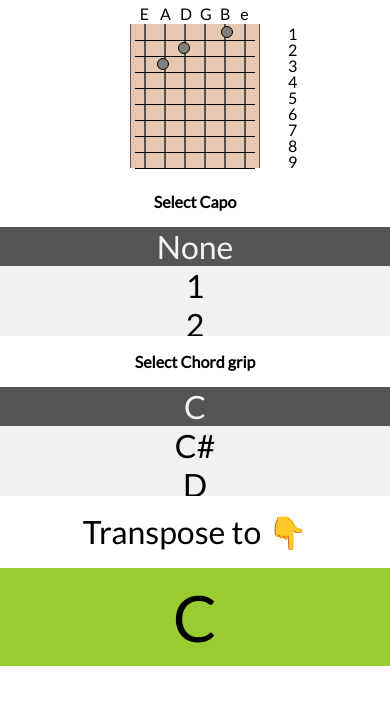
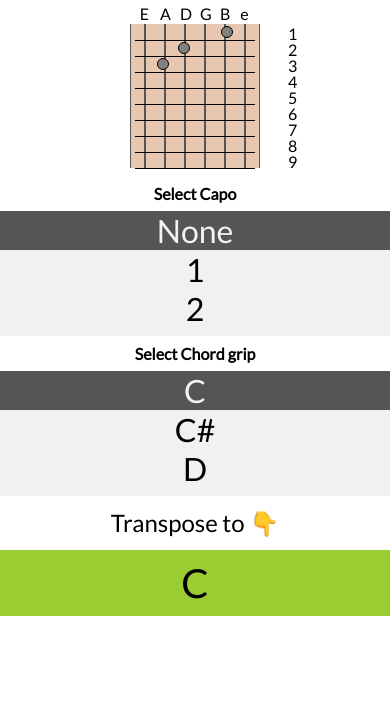
Before and after one commit to thedann/capo-transposer, a React (Create React App) app: page / in a window 390 px wide. Shown: the top 704 px of the page. Built offline with nearby package versions, Linux system fonts and the light colour scheme.

Commit message:
shrink the height of the app for phones

```diff
--- a/src/App.tsx
+++ b/src/App.tsx
@@ -35,8 +35,13 @@ const ChordWrapper = styled.div`
 `;
 
 const StyledTransposedTo = styled.div`
-  font-size: 2rem;
-  margin: 1rem 0;
+  font-size: 1.5rem;
+  margin: 0.75rem 0;
+
+  @media ${MediaQueries.aboveTablet} {
+    font-size: 2rem;
+    margin: 1rem 0;
+  }
 `;
 
 function App() {
--- a/src/Components/TransposedChord.tsx
+++ b/src/Components/TransposedChord.tsx
@@ -2,29 +2,38 @@ import { FC, useContext } from 'react';
 import styled from 'styled-components';
 import { AppContext } from '../Context/Context';
 import { allBaseChords } from '../Helpers/Chords';
+import MediaQueries from '../Helpers/MediaQueries';
 
-const StyledChord = styled.div`
+const StyledWrapper = styled.div`
   display: flex;
   justify-content: center;
 `;
 
-const StyledCircle = styled.div`
+const StyledBackground = styled.div`
   border: 1px solid yellowgreen;
   background: yellowgreen;
   width: 100%;
-  height: 6rem;
+  height: 4rem;
   display: flex;
   justify-content: center;
   align-items: center;
 
   p {
-    font-size: 4rem;
+    font-size: 2.5rem;
     height: auto;
     margin: 0;
     margin-bottom: 78px;
     margin-block-end: 0;
     margin-block-start: 0;
+  }
 
+  @media ${MediaQueries.aboveTablet} {
+    height: 6rem;
+
+    p {
+      font-size: 4rem;
+
+    }
   }
 `;
 
@@ -46,11 +55,11 @@ const TransposedChord: FC = () => {
   };
 
   return (
-    <StyledChord>
-      <StyledCircle>
+    <StyledWrapper>
+      <StyledBackground>
         <p>{transpose()}</p>
-      </StyledCircle>
-    </StyledChord>
+      </StyledBackground>
+    </StyledWrapper>
   );
 };
 
--- a/src/index.css
+++ b/src/index.css
@@ -16,3 +16,9 @@ ul {
 h4 {
   margin: 1rem 0;
 }
+
+@media screen and (max-width: 768px) {
+  h4 {
+    margin: 0.5rem 0;
+  }
+}
```
